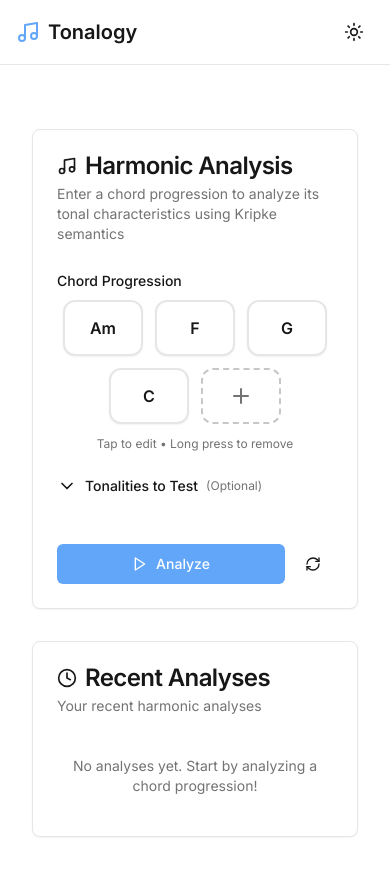
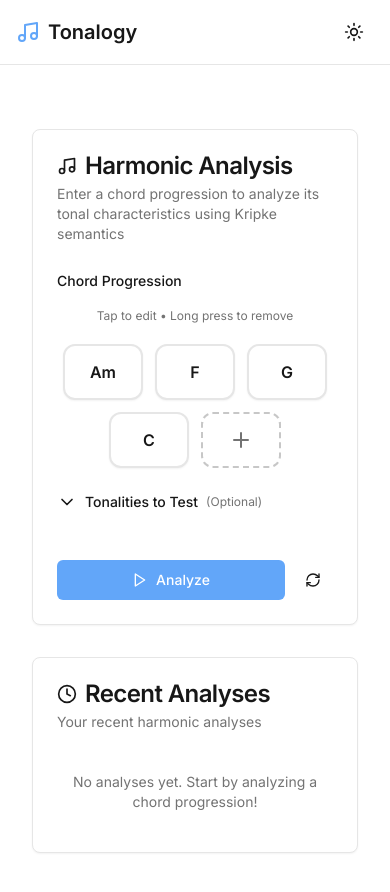
Before and after one commit to joabemorais/tonalogy-interface, a Next.js app: page / in a window 390 px wide. Shown: the top 892 px of the page. Built offline with nearby package versions, Linux system fonts and the light colour scheme.

Commit message:
feat: improve long press functionality and prevent default actions in MobileChordKeyboard

```diff
--- a/components/mobile-chord-keyboard.tsx
+++ b/components/mobile-chord-keyboard.tsx
@@ -10,6 +10,7 @@ function useLongPress(onLongPress: () => void, onClick: () => void, delay = 500)
   const isLongPressRef = useRef(false)
 
   const handleStart = (e: React.MouseEvent | React.TouchEvent) => {
+    e.preventDefault() // Previne seleção de texto
     isLongPressRef.current = false
     timeoutRef.current = setTimeout(() => {
       isLongPressRef.current = true
@@ -31,6 +32,10 @@ function useLongPress(onLongPress: () => void, onClick: () => void, delay = 500)
     isLongPressRef.current = false
   }
 
+  const handleContextMenu = (e: React.MouseEvent | React.TouchEvent) => {
+    e.preventDefault() // Previne menu de contexto
+  }
+
   return {
     onTouchStart: handleStart,
     onTouchEnd: handleEnd,
@@ -38,6 +43,7 @@ function useLongPress(onLongPress: () => void, onClick: () => void, delay = 500)
     onMouseDown: handleStart,
     onMouseUp: handleEnd,
     onMouseLeave: handleCancel,
+    onContextMenu: handleContextMenu,
   }
 }
 
@@ -98,7 +104,7 @@ function ChordButton({
         onClick={() => onChordPress(index)}
         disabled={disabled}
         className={cn(
-          "h-14 w-20 text-base font-semibold border-2 rounded-xl bg-background",
+          "h-14 w-20 text-base font-semibold border-2 rounded-xl bg-background select-none",
           "hover:bg-accent hover:text-accent-foreground transition-all duration-200",
           "focus:outline-none focus:ring-2 focus:ring-ring focus:border-transparent",
           "disabled:opacity-50 disabled:cursor-not-allowed",
@@ -251,17 +257,31 @@ export function MobileChordKeyboard({ chords, onChange, disabled = false, maxCho
 
   return (
     <>
+      {/* Backdrop para cancelar modo de remoção */}
+      {showRemoveButtons && (
+        <div
+          className="fixed inset-0 z-30"
+          onClick={() => setShowRemoveButtons(false)}
+        />
+      )}
+
       {/* Chord Display Area */}
-      <div className="space-y-3">
-        {/* Mode indicator */}
-        {showRemoveButtons && chords.length > 1 && (
-          <div className="text-center mb-2">
-            <div className="inline-flex items-center gap-2 px-3 py-1 bg-destructive/10 text-destructive text-sm rounded-full">
+      <div className="space-y-3 relative z-40">
+        {/* Mode indicator - sempre reserva espaço */}
+        <div className="text-center mb-2 h-8 flex items-center justify-center">
+          {showRemoveButtons && chords.length > 1 ? (
+            <div className="inline-flex items-center gap-2 px-3 py-1 bg-destructive/10 text-destructive text-sm rounded-full select-none">
               <X className="h-4 w-4" />
               <span>Tap to remove chords</span>
             </div>
-          </div>
-        )}
+          ) : (
+            chords.length > 1 && (
+              <p className="text-xs text-muted-foreground select-none">
+                Tap to edit • Long press to remove
+              </p>
+            )
+          )}
+        </div>
 
         {/* Current Chords */}
         <div className="flex flex-wrap gap-3 justify-center">
@@ -296,21 +316,13 @@ export function MobileChordKeyboard({ chords, onChange, disabled = false, maxCho
           )}
         </div>
 
-        {/* Help text */}
-        {!showRemoveButtons && chords.length > 1 && (
-          <div className="text-center">
-            <p className="text-xs text-muted-foreground">
-              Tap to edit • Long press to remove
-            </p>
-          </div>
-        )}
-
         {/* Exit remove mode button */}
         {showRemoveButtons && (
           <div className="text-center">
             <button
               onClick={() => setShowRemoveButtons(false)}
-              className="px-4 py-2 text-sm bg-muted text-muted-foreground rounded-lg hover:bg-muted/80 transition-colors"
+              className="px-4 py-2 text-sm bg-muted text-muted-foreground rounded-lg hover:bg-muted/80 transition-colors select-none"
+              onContextMenu={(e) => e.preventDefault()}
             >
               Done
             </button>
```
